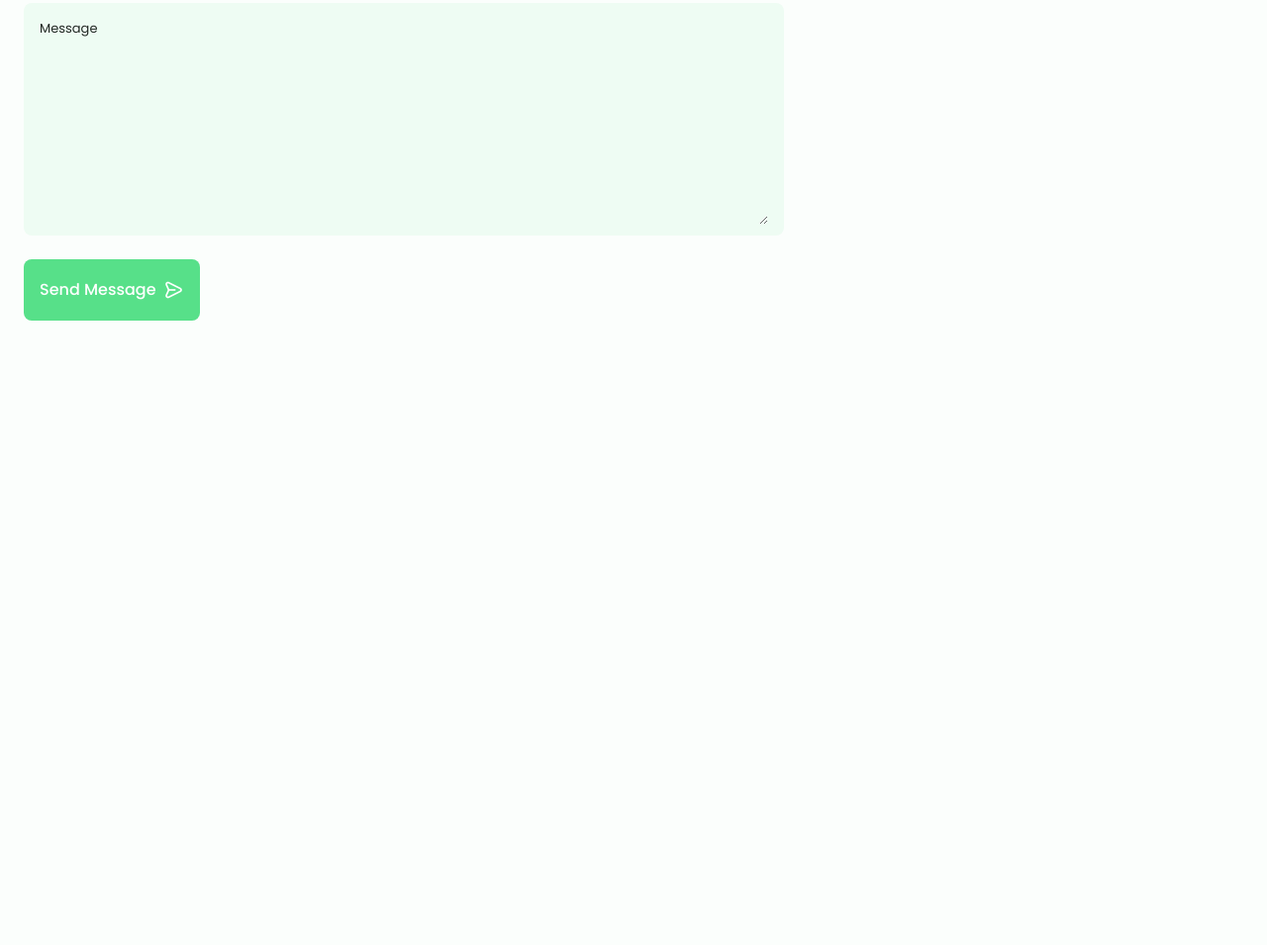
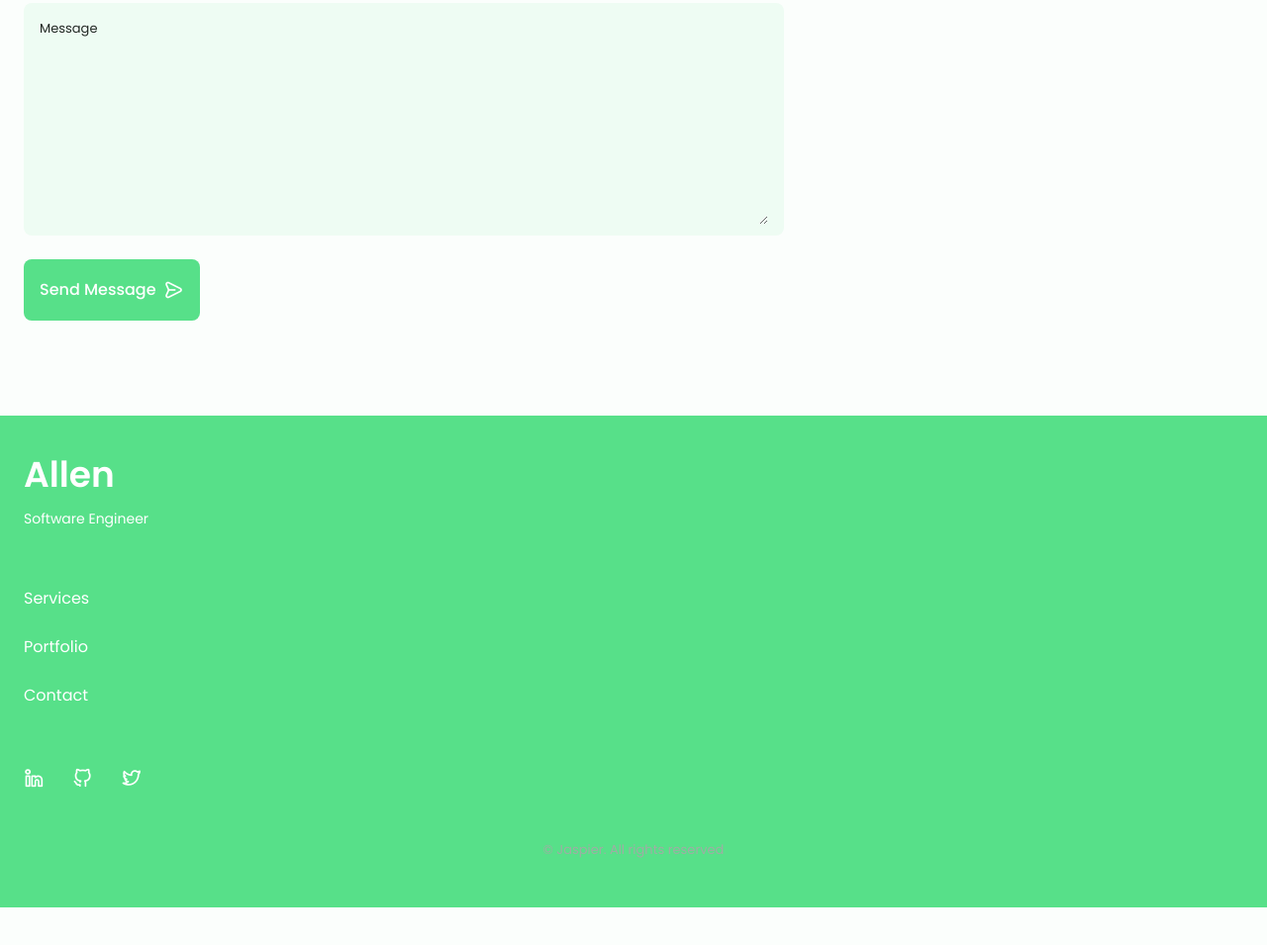
Before and after one commit to Jaspier/Responsive-Website-Portfolio, a plain HTML site: page index.html in a window 1280 px wide. Shown: the part 5140-6095 px from the top of the page at 99% size. Before the commit the page ends 5576 px from the top, so only its background shows below. Drawn offline with nearby package versions, Linux system fonts and the light colour scheme.

Commit message:
Added footer section

```diff
--- a/assets/css/styles.css
+++ b/assets/css/styles.css
@@ -827,3 +827,59 @@ img {
   outline: none;
   padding: 0.25rem 0.5rem 0.5rem 0;
 }
+
+/*==================== FOOTER ====================*/
+.footer {
+  padding-top: 2rem;
+}
+
+.footer__container {
+  row-gap: 3.5rem;
+}
+
+.footer__bg {
+  background-color: var(--first-color-second);
+  padding: 2rem 0 3rem;
+}
+
+.footer__title {
+  font-size: var(--h1-font-size);
+  margin-bottom: var(--mb-0-25);
+}
+
+.footer__subtitle {
+  font-size: var(--small-font-size);
+}
+
+.footer__links {
+  display: flex;
+  flex-direction: column;
+  row-gap: 1.5rem;
+}
+
+.footer__link:hover {
+  color: var(--first-color-lighter);
+}
+
+.footer__social {
+  font-size: 1.25rem;
+  margin-right: var(--mb-1-5);
+}
+
+.footer__social:hover {
+  color: var(--first-color-lighter);
+}
+
+.footer__copy {
+  font-size: var(--smaller-font-size);
+  text-align: center;
+  color: var(--text-color-light);
+  margin-top: var(--mb-3);
+}
+
+.footer__title,
+.footer__subtitle,
+.footer__link,
+.footer__social {
+  color: #fff;
+}
--- a/index.html
+++ b/index.html
@@ -816,7 +816,54 @@
     </main>
 
     <!--==================== FOOTER ====================-->
-    <footer class="footer"></footer>
+    <footer class="footer">
+      <div class="footer__bg">
+        <div class="footer__container container grid">
+          <div>
+            <h1 class="footer__title">Allen</h1>
+            <span class="footer__subtitle">Software Engineer</span>
+          </div>
+
+          <ul class="footer__links">
+            <li>
+              <a href="#services" class="footer__link">Services</a>
+            </li>
+            <li>
+              <a href="#portfolio" class="footer__link">Portfolio</a>
+            </li>
+            <li>
+              <a href="#contact" class="footer__link">Contact</a>
+            </li>
+          </ul>
+
+          <div class="footer__socials">
+            <a
+              href="https://www.linkedin.com/in/allen-dungo-4b3b37189"
+              target="_blank"
+              class="footer__social"
+            >
+              <i class="uil uil-linkedin-alt"></i>
+            </a>
+            <a
+              href="https://github.com/Jaspier"
+              target="_blank"
+              class="footer__social"
+            >
+              <i class="uil uil-github-alt"></i>
+            </a>
+            <a
+              href="https://twitter.com/allen01963208"
+              target="_blank"
+              class="footer__social"
+            >
+              <i class="uil uil-twitter-alt"></i>
+            </a>
+          </div>
+        </div>
+
+        <p class="footer__copy">&copy; Jaspier. All rights reserved</p>
+      </div>
+    </footer>
 
     <!--==================== SWIPER JS ====================-->
     <script src="assets/js/swiper-bundle.min.js"></script>
```
